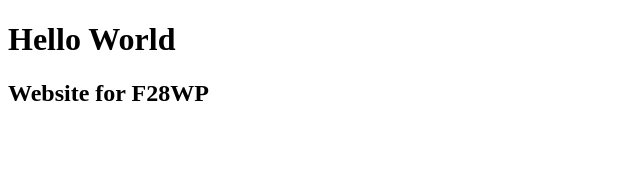
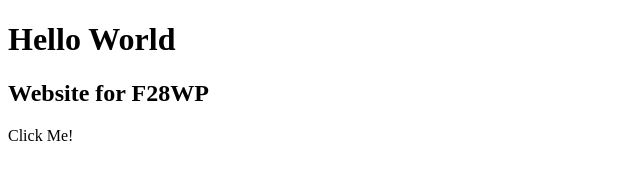
Before and after one commit to JWhit-afk/JWhit-afk.github.io, a plain HTML site: page index.html in a window 1280 px wide. Shown: the full height of the page, 0-640 px from the left. Drawn offline with Linux system fonts and the light colour scheme.

Commit message:
Lab 1 done

```diff
--- /dev/null
+++ b/Javascript/Labs.js
@@ -0,0 +1,4 @@
+function eventHandler() {
+    document.getElementById("Lab1").style.color = "blue";
+    document.getElementById("Lab1").style.fontSize = "100px";
+}
--- a/index.html
+++ b/index.html
@@ -1,7 +1,16 @@
 <!DOCTYPE html>
 <html>
 <body>
+	<head>
+		<script src="Javascript\Labs.js"></script>
+	</head>
+
 	<h1>Hello World</h1>
 	<h2>Website for F28WP</h2>
+
+	<div>
+		<p id="Lab1", onclick="eventHandler()">Click Me!</p>
+	</div>
+
 </body>
 </html>
```
